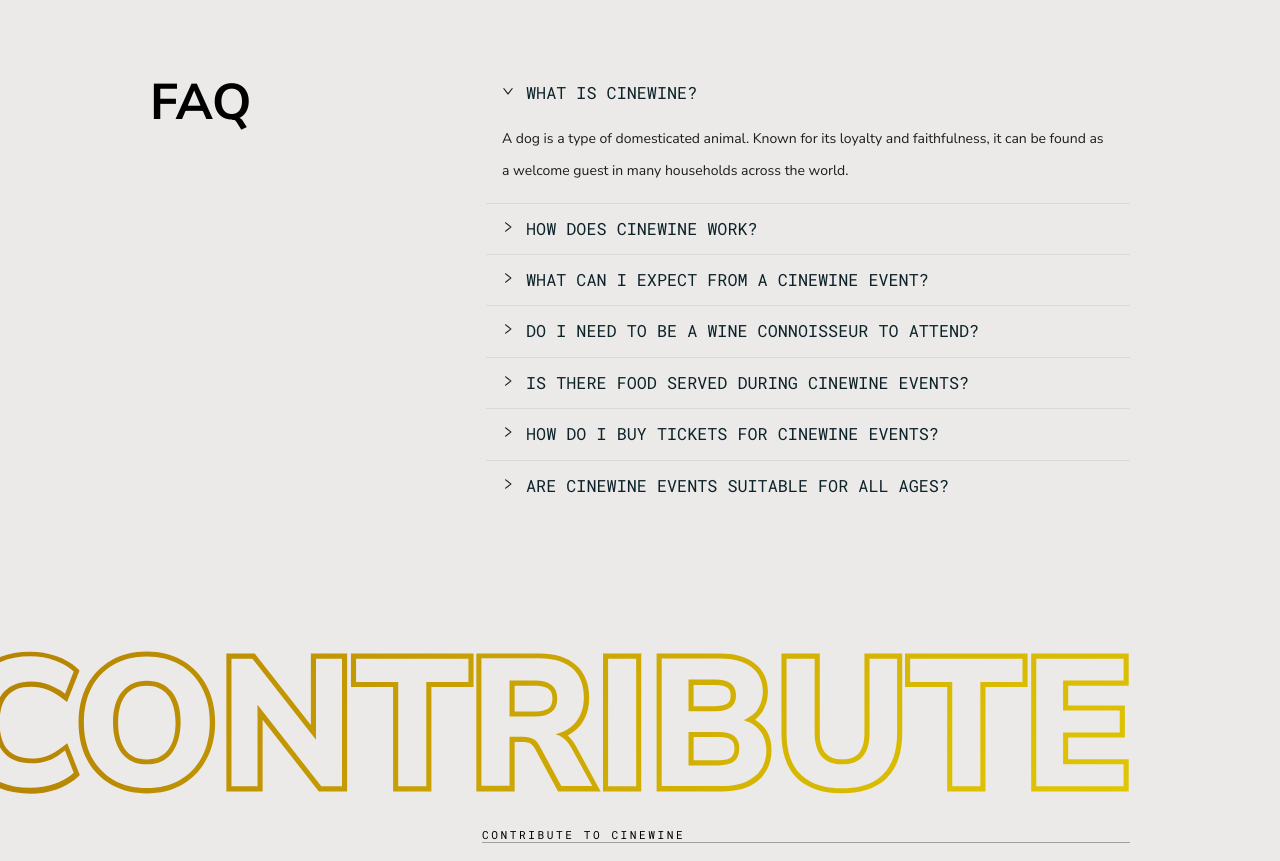
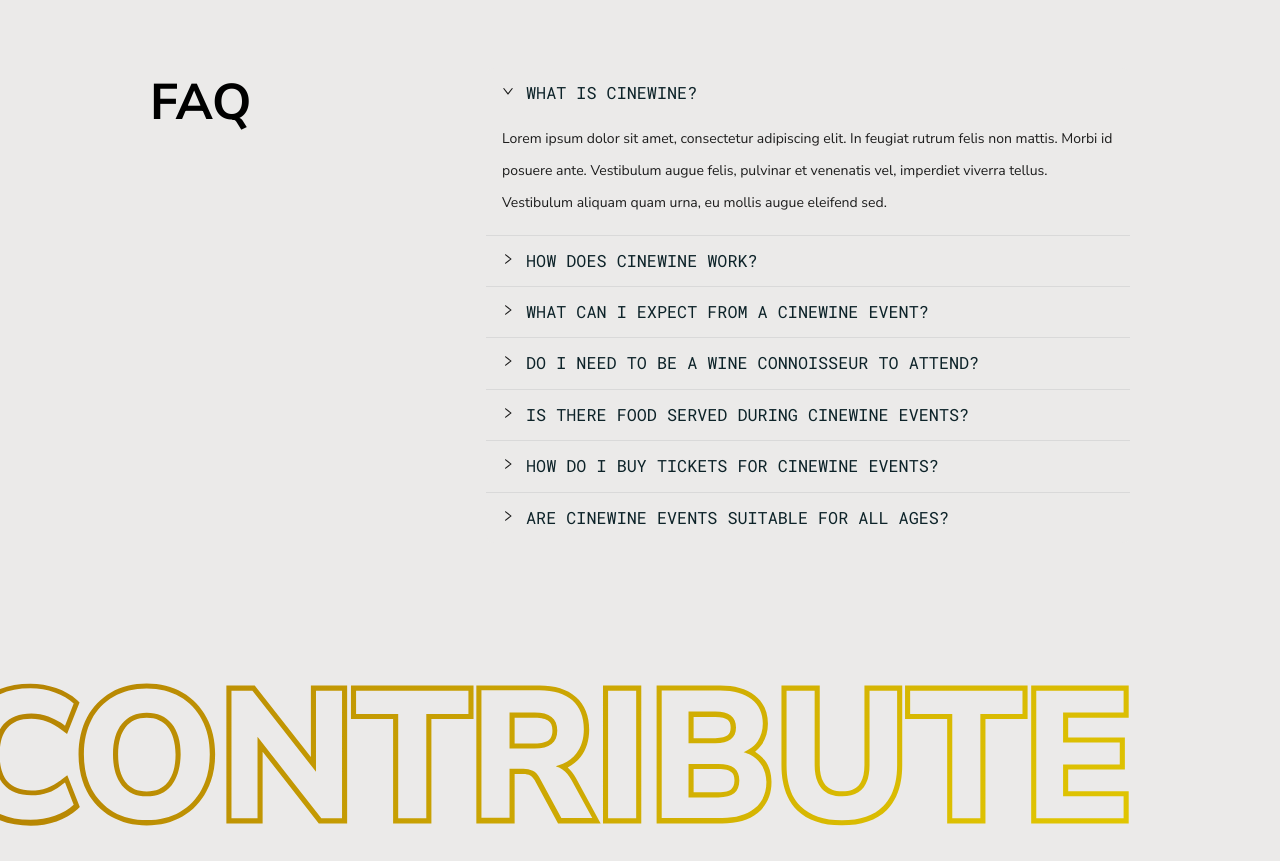
Before and after one commit to NataliaPetrova07/cinewine_v3, a Next.js app: page /about in a window 1280 px wide. Shown: the part 1760-2621 px from the top of the page. Built offline with nearby package versions, Linux system fonts and the light colour scheme.

Commit message:
trying to deploy

```diff
--- a/src/components/sections/FaqAccordion.js
+++ b/src/components/sections/FaqAccordion.js
@@ -1,8 +1,6 @@
 import { Collapse } from "antd";
 const text = `
-  A dog is a type of domesticated animal.
-  Known for its loyalty and faithfulness,
-  it can be found as a welcome guest in many households across the world.
+Lorem ipsum dolor sit amet, consectetur adipiscing elit. In feugiat rutrum felis non mattis. Morbi id posuere ante. Vestibulum augue felis, pulvinar et venenatis vel, imperdiet viverra tellus. Vestibulum aliquam quam urna, eu mollis augue eleifend sed.
 `;
 const items = [
   {
```
